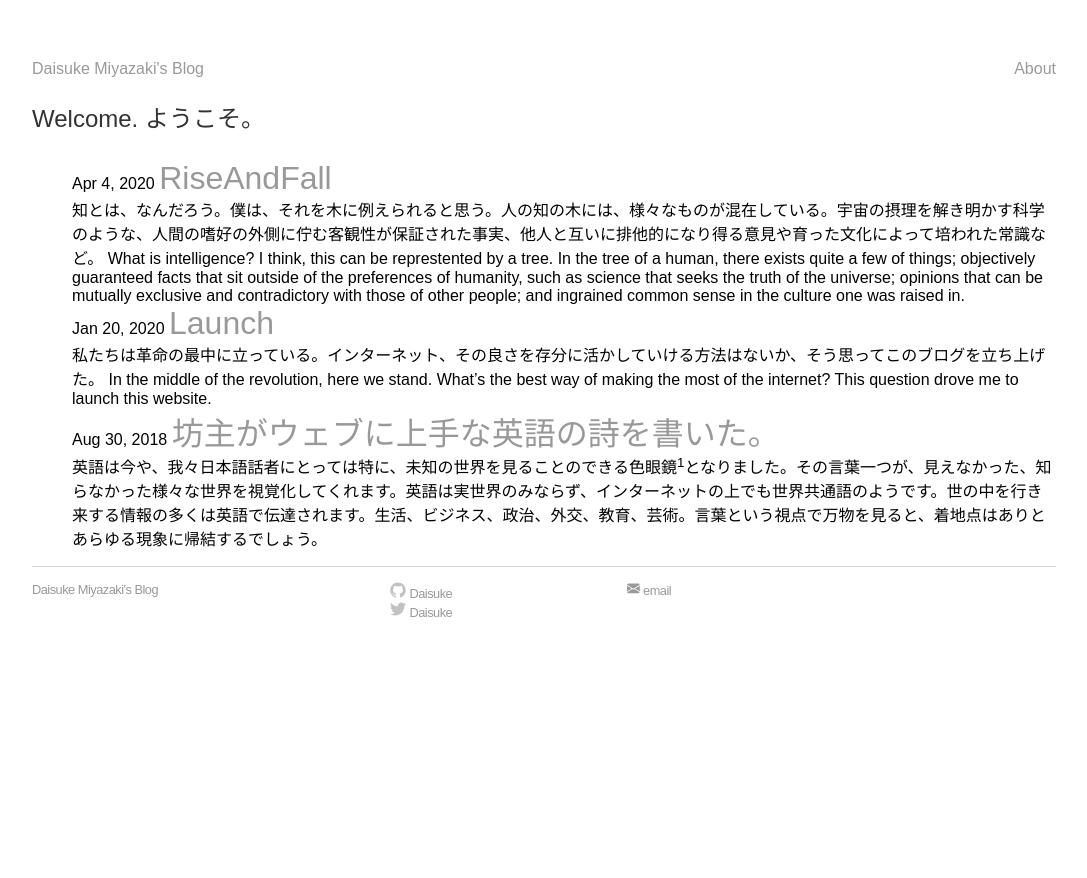
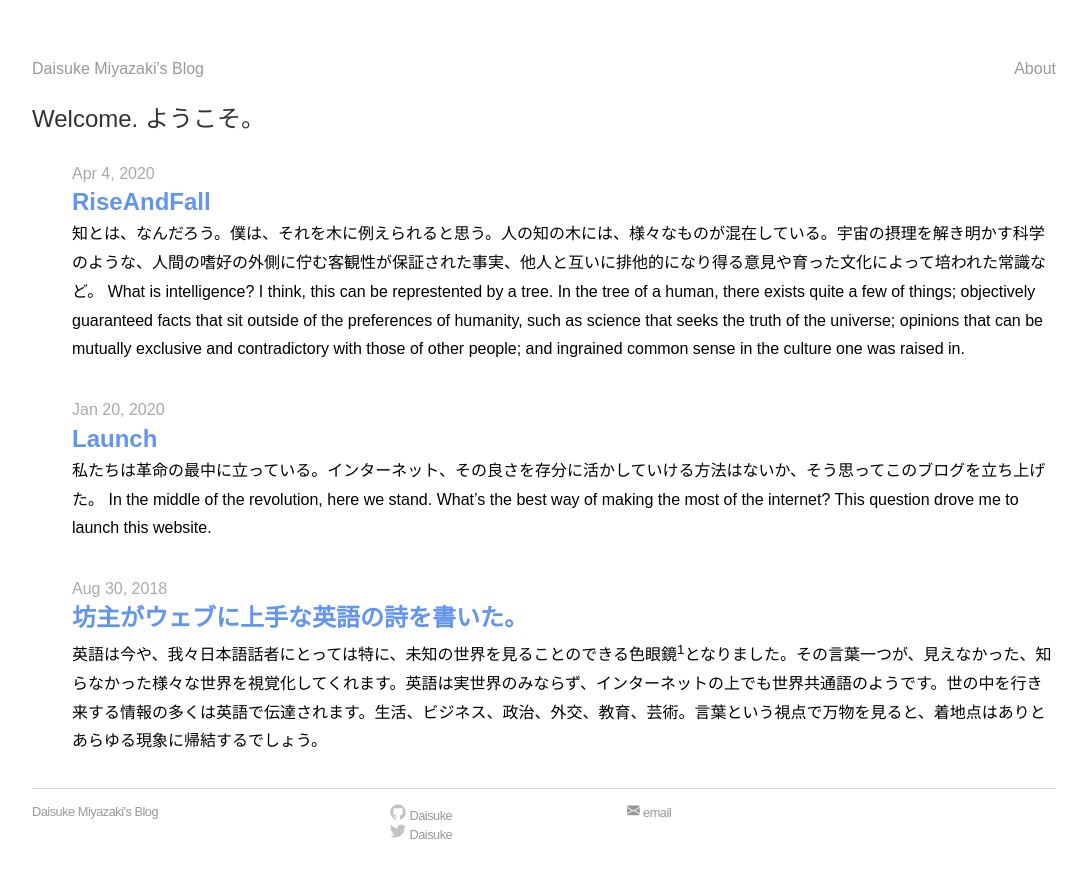
Before and after one commit to DaisukeMiyazaki/DaisukeMiyazaki.github.io, a Jekyll site: the page built from index.html, in a window 1280 px wide. Shown: the top 878 px of the page, without its empty margins (96-1183 px from the left). Built offline with Jekyll 4.4.1, drawn with Linux system fonts in a browser that asks for light colours.

Commit message:
fixed design

```diff
--- a/css/main.css
+++ b/css/main.css
@@ -14,6 +14,7 @@ a {
 a:hover {
     text-decoration: underline;
 }
+
 h1 {
     font-size: 2em;
     font-family:'Helvetica', 'Arial', 'Sans-Serif';
@@ -27,6 +28,12 @@ h1 {
   font-size: 14px;
   text-align: center;
 }
+
+li.home_post_intro{
+    line-height: 1.8em;
+    margin-bottom: 2em;
+}
+
 /*
 p {
     font-size: 1.5em;
@@ -52,15 +59,18 @@ p {
 .post p {
     font-size: 2em;
     font-weight: 300;
-    line-height: 1.2em;
+    line-height: 1.8em;
     line-break: strict;
 }
 
 .post-date {
     font-size: 1em;
+    color: darkgrey;
 }
 .post-link {
-    font-size: 2em;
+    font-size: 1.5em;
+    color: cornflowerblue;
+    font-weight: bold;
 }
 
 ul.posts {
--- a/index.html
+++ b/index.html
@@ -5,11 +5,12 @@ layout: default
 	<p>Welcome. ようこそ。</p>
 	<ul class="post">
 		{% for post in site.posts %}
-		<li>
+		<li class="home_post_intro">
 			<span class="post-date">{{ post.date | date: "%b %-d, %Y" }}</span>
+			<br>
         	<a class="post-link" href="{{ post.url | prepend: site.baseurl }}">{{ post.title }}</a>
         	<br>
-        	{{ post.excerpt }}
+			{{ post.excerpt }}
 		</li>
 		{% endfor %}
 </div><!-- /.home -->
```
Also changed, not shown: _posts/2018-08-30-FirstPublication.md (+21 -7 lines).
